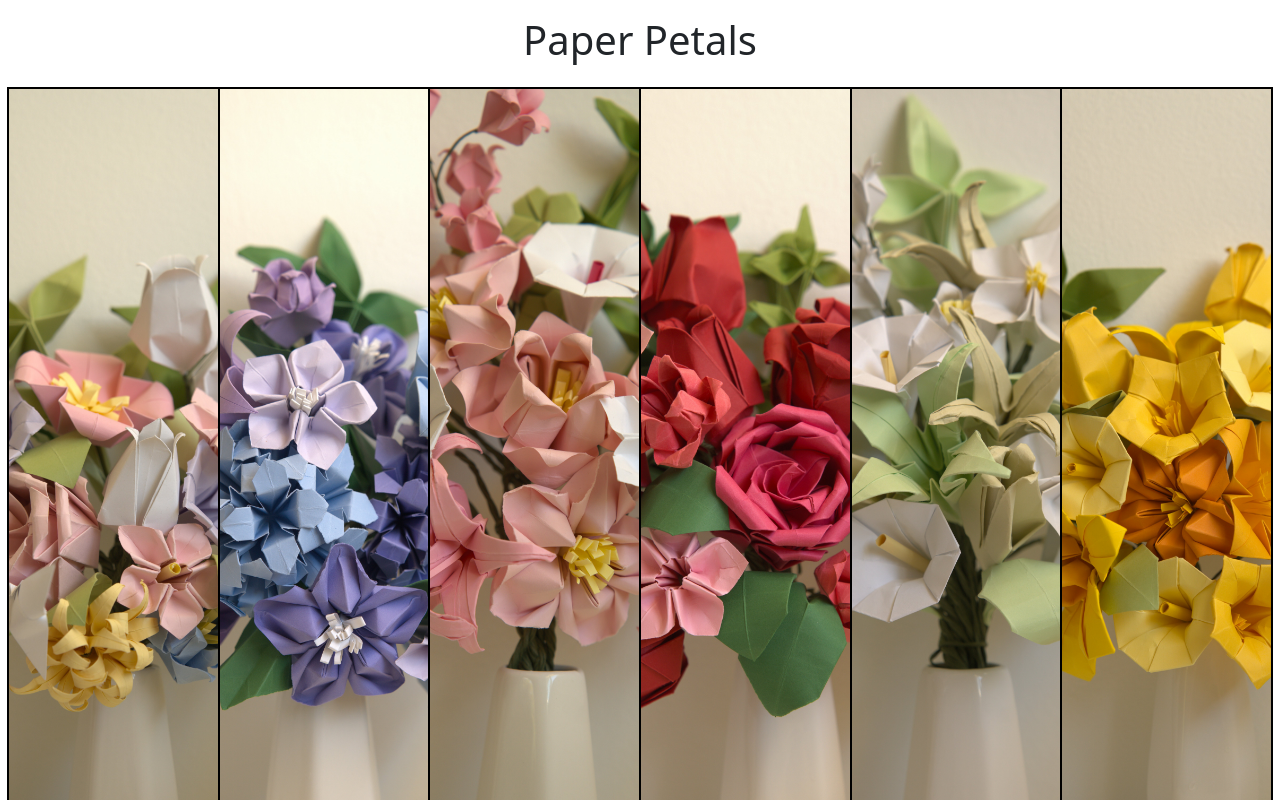
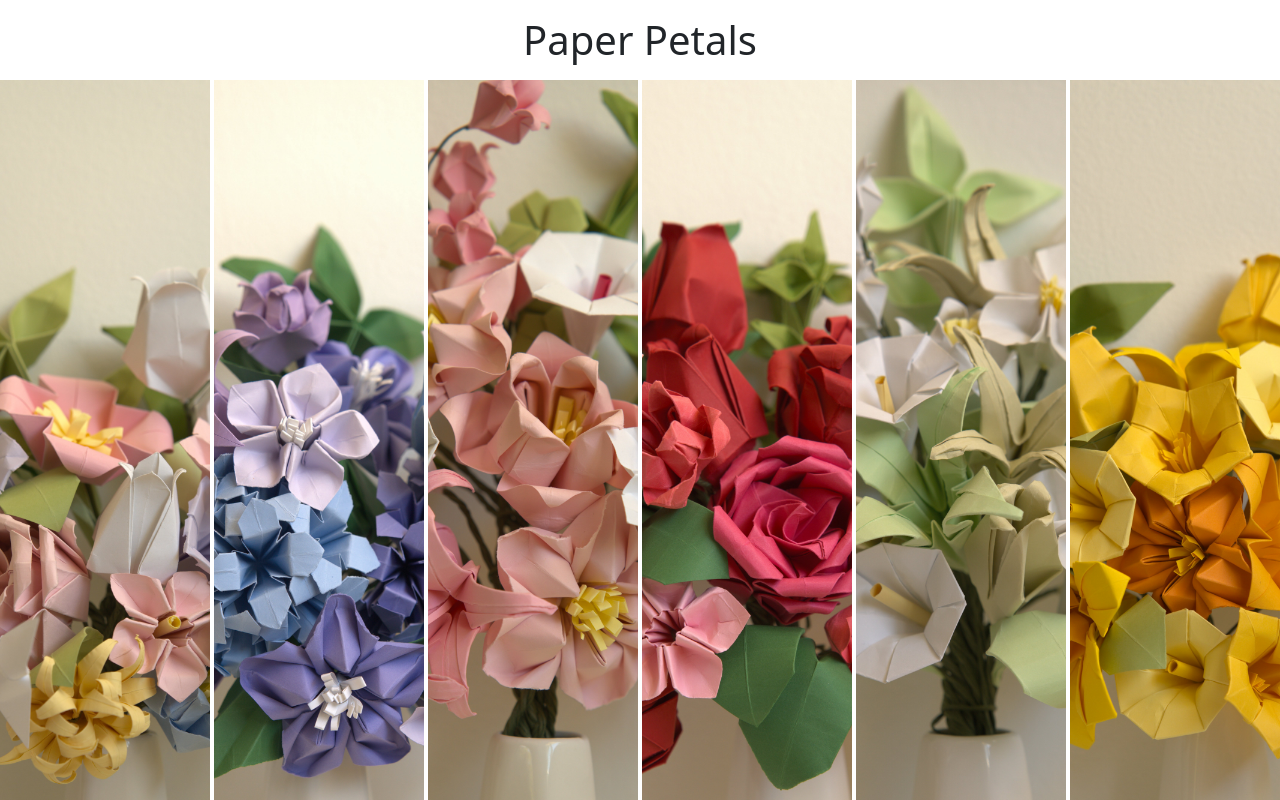
Before and after one commit to nicolastoon/flowering, a React (Vite) app: page / in a window 1280 px wide. Shown: the top 800 px of the page. Built offline with nearby package versions, Linux system fonts and the light colour scheme.

Commit message:
transitions added

```diff
--- a/src/components/Product.tsx
+++ b/src/components/Product.tsx
@@ -9,7 +9,7 @@ interface ProductProps {
 function expandImage(imgId: string) {
   console.log("Expanding image");
   const img = document.getElementById(imgId) as HTMLDivElement;
-  img.style.width = "100%";
+  img.style.width = "40%";
 }
 
 function shrinkOthers(imgId: string) {
@@ -17,7 +17,7 @@ function shrinkOthers(imgId: string) {
   console.log("Shrinking other images");
   collection.forEach((i) => {
     if (i.id !== imgId) {
-      (i as HTMLDivElement).style.width = "10%";
+      (i as HTMLDivElement).style.width = "15%";
     }
   });
 }
--- a/src/style.css
+++ b/src/style.css
@@ -10,7 +10,7 @@
   width: -webkit-fill-available;
   height: -webkit-fill-available;
   justify-content: center;
-  padding: 0.5rem;
+  gap: 0.25rem;
 }
 
 .flower-img-wrapper {
@@ -18,14 +18,13 @@
   display: inline-block;
   width: 20%;
   height: 100%;
-  margin: -1px;
+  transition: all 0.5s ease-in-out;
 }
 
 .flower-img {
   width: 100%;
-  height: 800px;
+  height: 900px;
   object-fit: cover;
-  border: 2px solid black;
 }
 
 .main {
@@ -44,4 +43,5 @@
 
 .flower-img-wrapper:hover .flower-img.sub {
   opacity: 1;
+  transition: ease-in-out 0.5s;
 }
```
